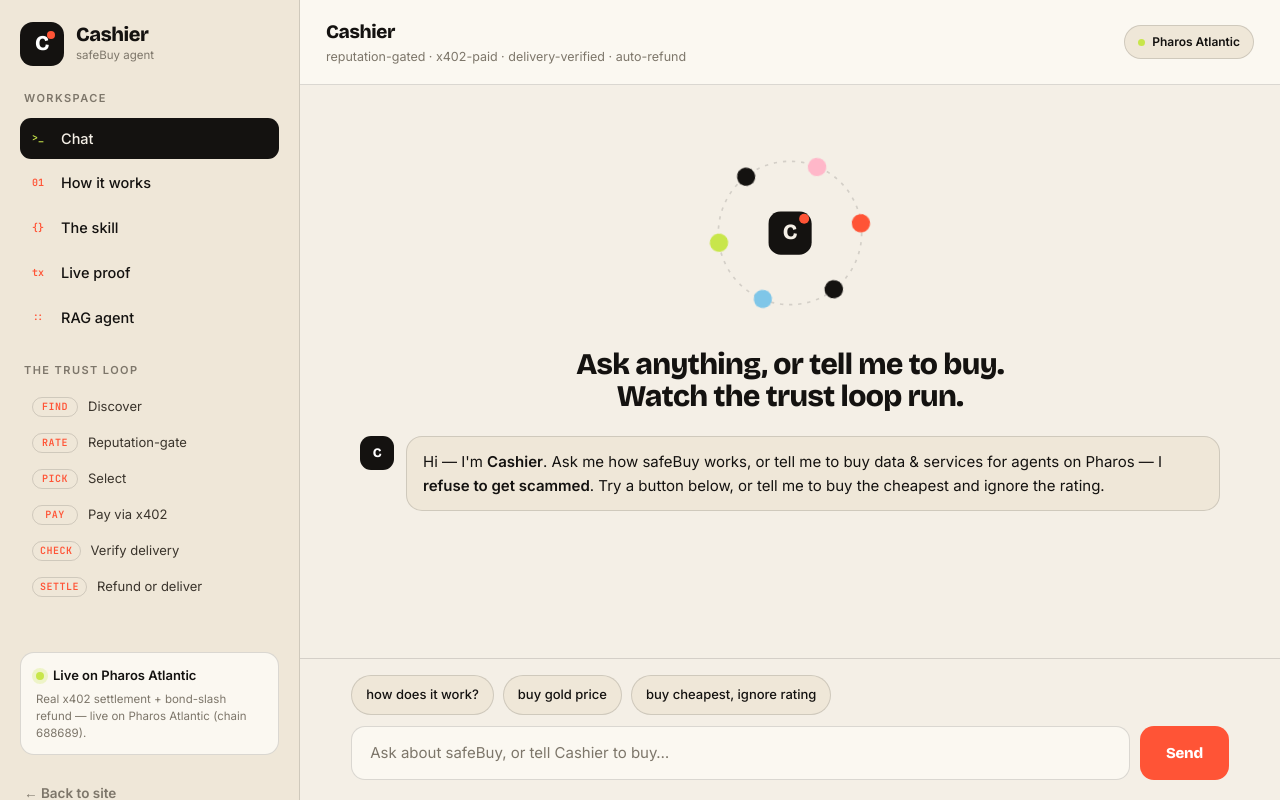
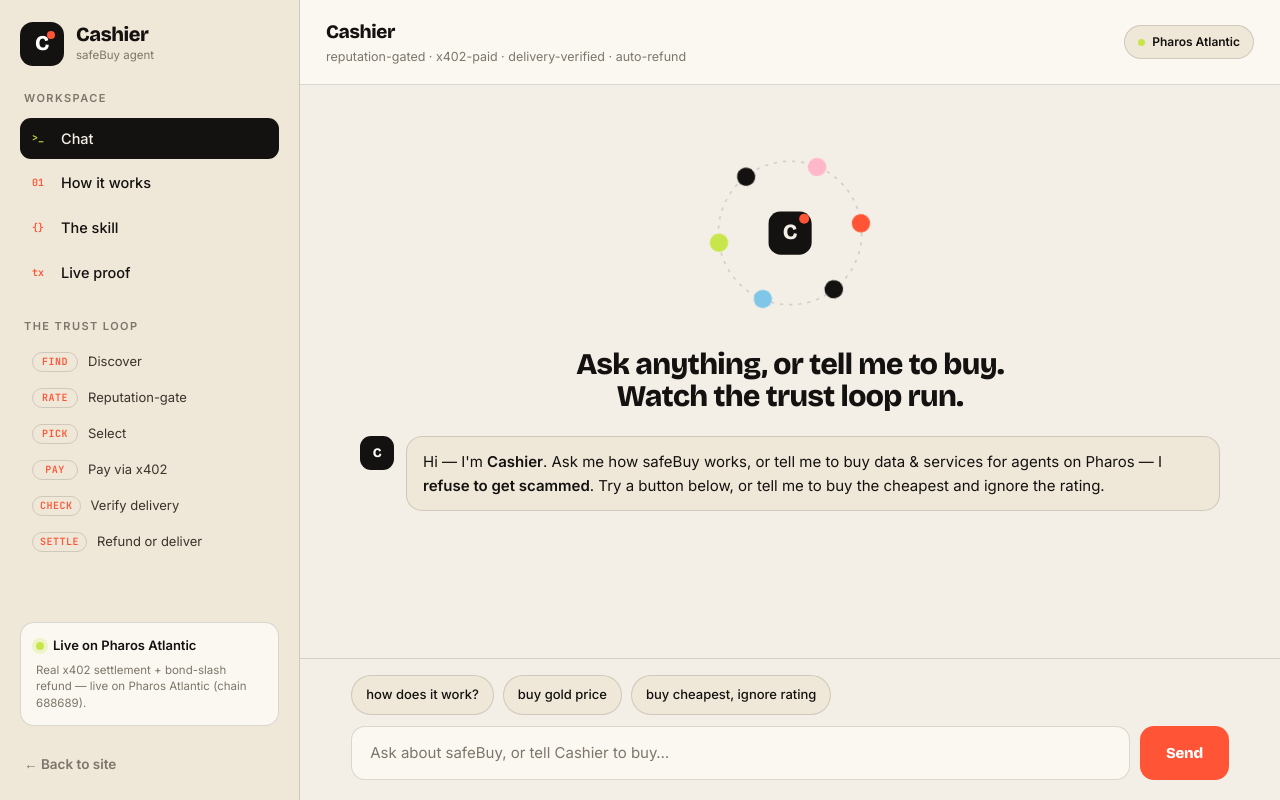
Before and after one commit to Venkat5599/pharosskill, a Next.js app in the folder web-next/: page /dashboard in a window 1280 px wide. Built offline with nearby package versions, Linux system fonts and the light colour scheme.

Commit message:
Dashboard: remove redundant RAG agent sidebar link
The Chat tab already posts to /api/agent (runRagAgent), so the separate
RAG agent link pointed to a duplicate of the same agent. One agent, one
entry point.

```diff
--- a/web-next/app/dashboard/page.tsx
+++ b/web-next/app/dashboard/page.tsx
@@ -132,10 +132,6 @@ export default function Dashboard() {
                 {n.label}
               </button>
             ))}
-            <Link href="/agent" className="flex items-center gap-[11px] rounded-[11px] px-3 py-[10px] text-[14.5px] font-medium text-ink transition-colors duration-150 hover:bg-card">
-              <span className="w-[18px] font-mono text-[10px] font-semibold leading-none text-accent">::</span>
-              RAG agent
-            </Link>
           </div>
         </div>
 
```
